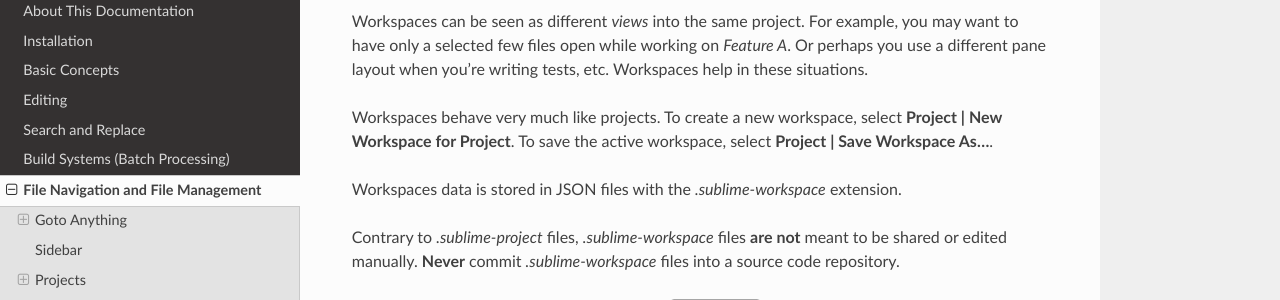
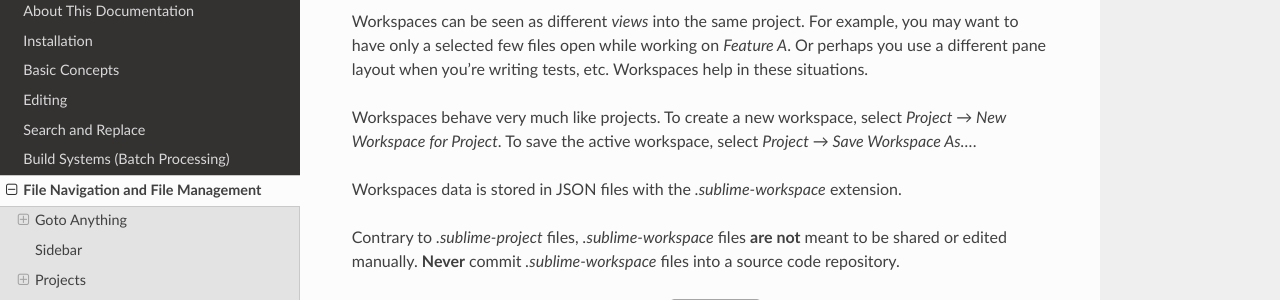
Before and after one commit to guillermooo/sublime-undocs, a Sphinx documentation site: the page built from source/file_management/file_management.rst, in a window 1280 px wide and 900 px high, scrolled down 4009 px. Shown: the part 150-450 px from the top of the window. Built offline with Sphinx 7.4.7 and the Read the Docs theme 2.0.0, drawn with Linux system fonts in a browser that asks for light colours.

Commit message:
misc fm changes

```diff
--- a/source/file_management/file_management.rst
+++ b/source/file_management/file_management.rst
@@ -167,7 +167,7 @@
 
 .. _official documentation: http://www.sublimetext.com/docs/2/projects.html
 
-.. todo: add settings example here.
+.. TODO add settings example here.
 
 You can open a project from the **command line**
 by passing the *.sublime- project* file as an argument
@@ -292,9 +292,9 @@
 
 Workspaces behave very much like projects.
 To create a new workspace,
-select **Project | New Workspace for Project**.
+select *Project → New Workspace for Project*.
 To save the active workspace,
-select **Project | Save Workspace As...**.
+select *Project → Save Workspace As...*.
 
 Workspaces data is stored in JSON files
 with the *.sublime-workspace* extension.
```
